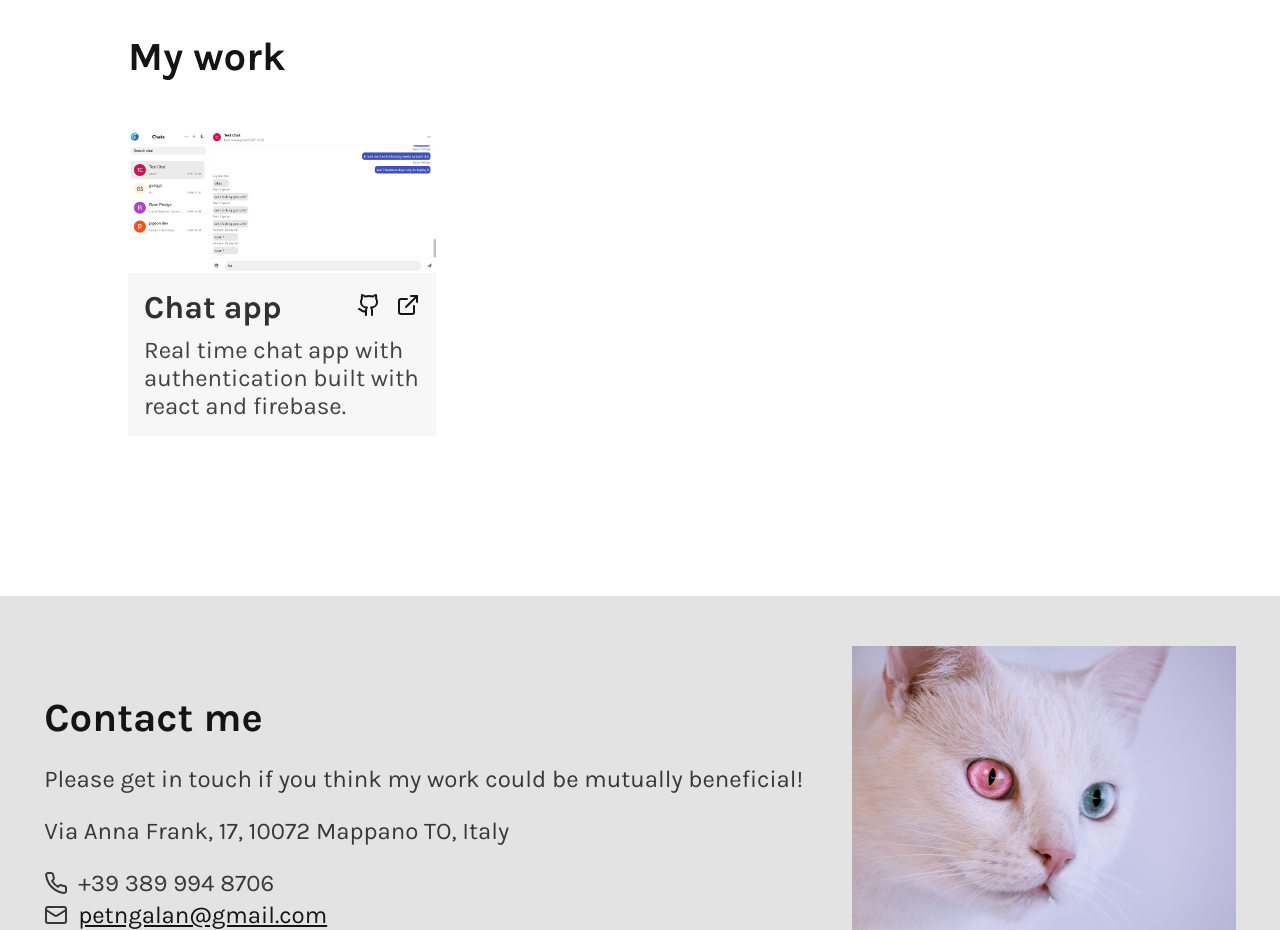
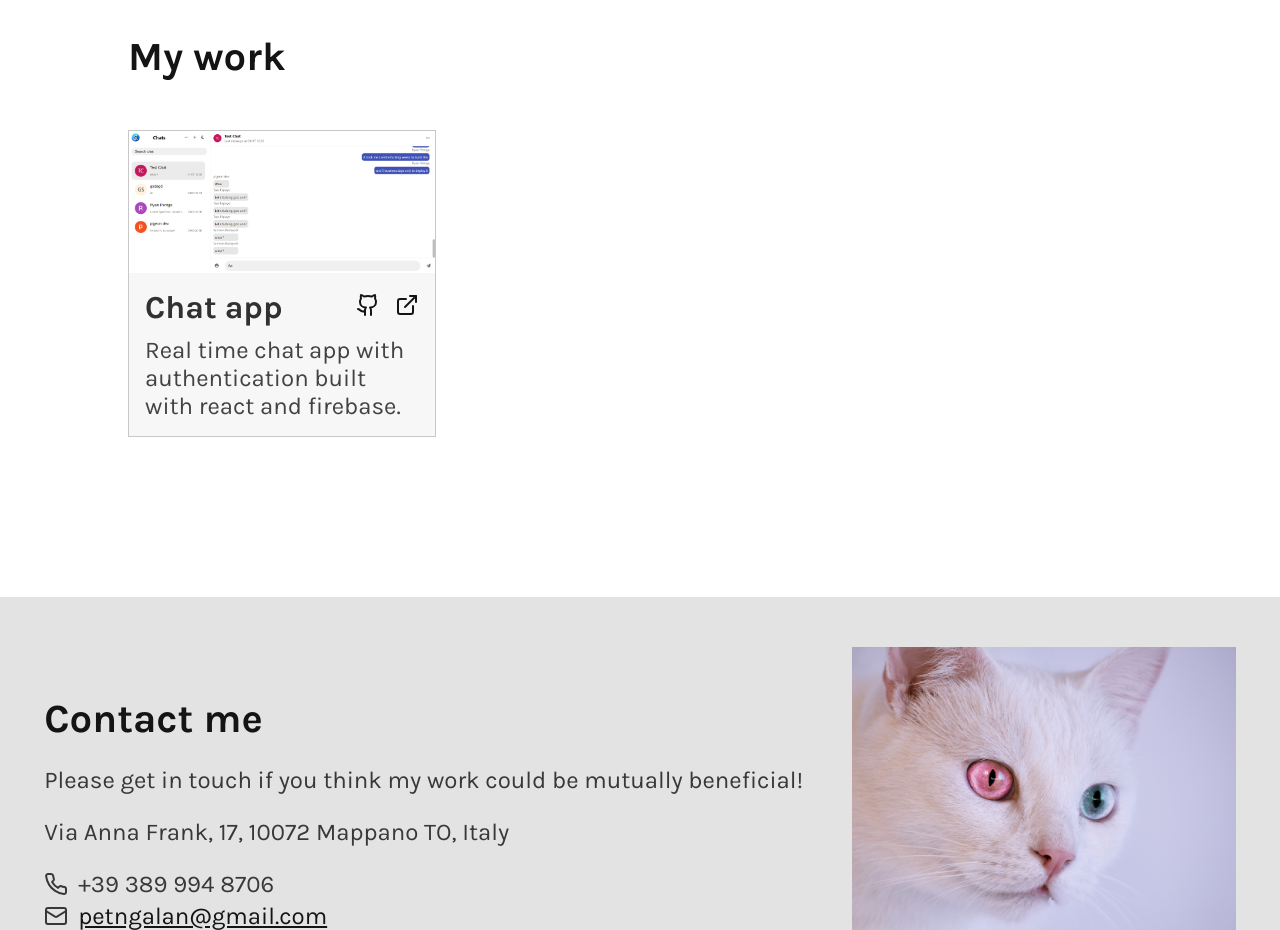
Before and after one commit to ColdBlood237/odin-portfolio, a React (Create React App) app: page / in a window 1280 px wide. Shown: the part 860-1790 px from the top of the page. Built offline with nearby package versions, Linux system fonts and the light colour scheme.

Commit message:
Add border to the project cards

```diff
--- a/src/index.css
+++ b/src/index.css
@@ -118,7 +118,7 @@ main {
   flex-direction: column;
   width: fit-content;
 
-  background: 1px solid var(--cod-gray-200);
+  border: 1px solid var(--cod-gray-200);
 }
 
 .project-screenshot {
```
